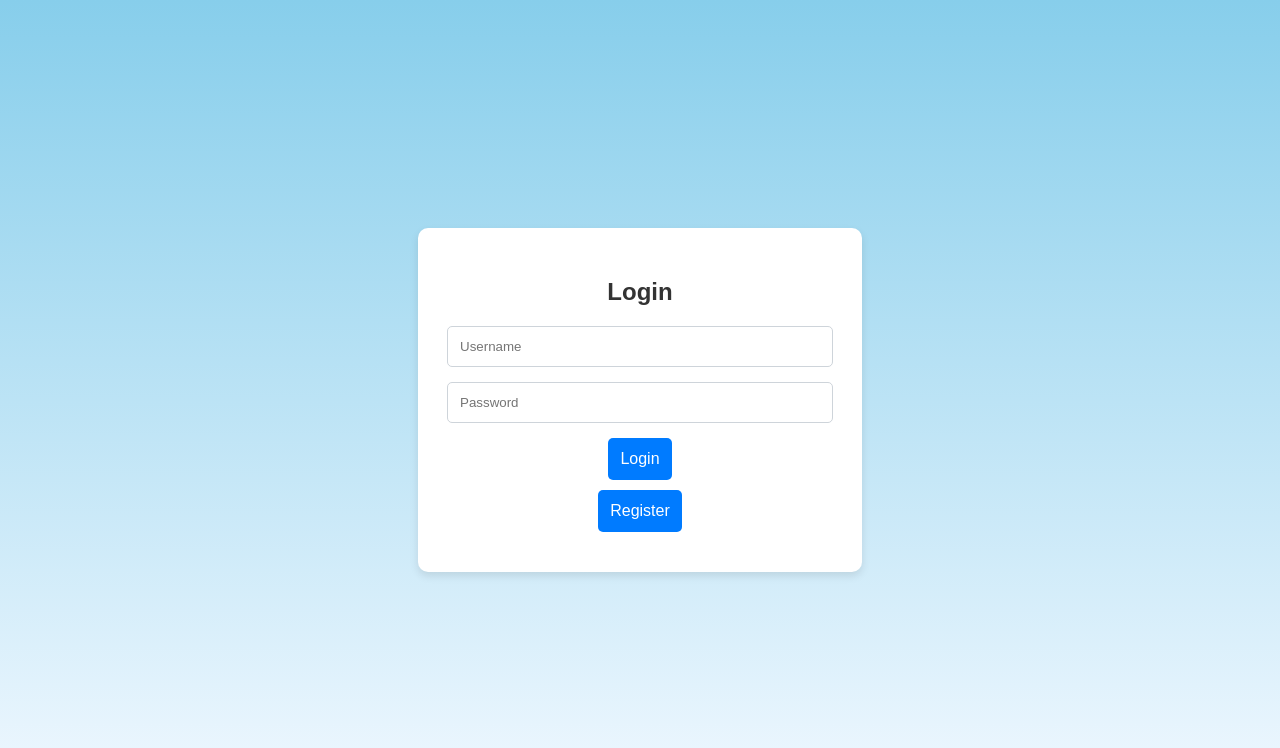
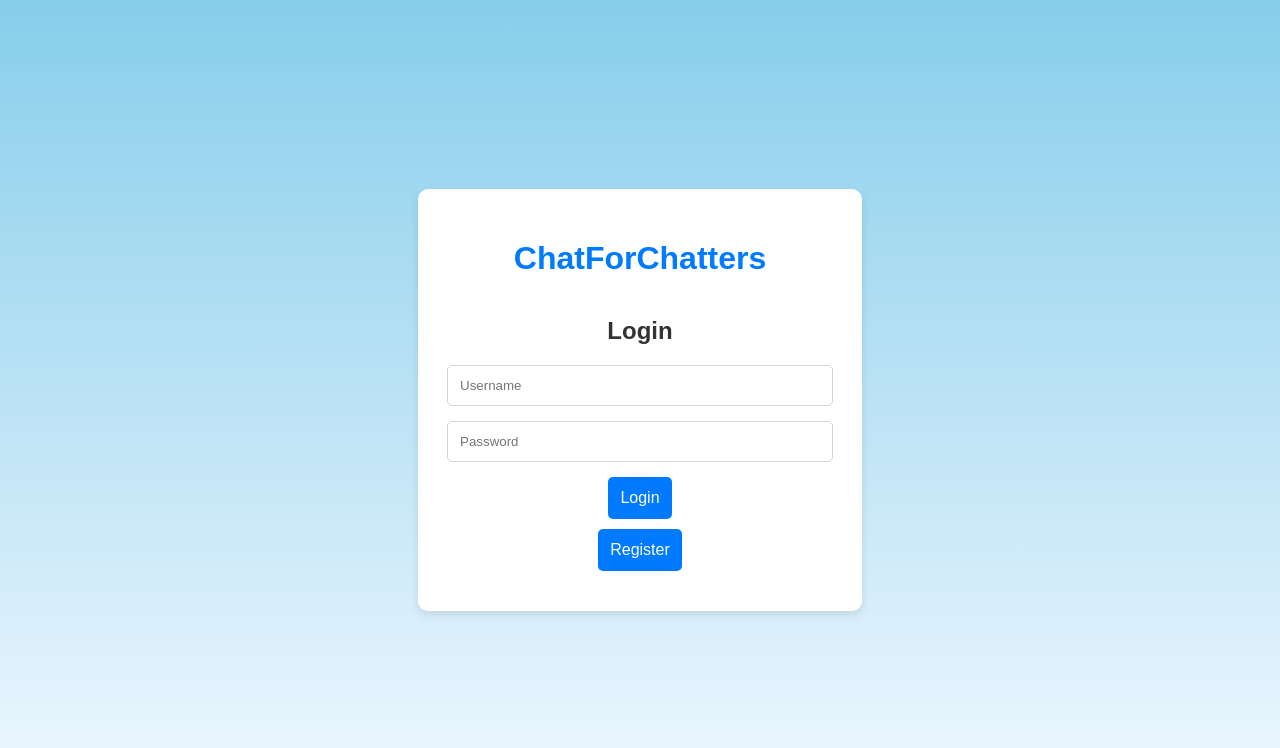
Before and after one commit to miro187/Chatapp, a website: page index.html in a window 1280 px wide. Drawn offline with nearby package versions, Linux system fonts and the light colour scheme; no server answers.

Commit message:
Update index.html 3

```diff
--- a/index.html
+++ b/index.html
@@ -8,14 +8,16 @@
 </head>
 <body>
     <div id="login" class="container">
+        <h1>ChatForChatters</h1>
         <h2>Login</h2>
         <input type="text" id="username" placeholder="Username">
         <input type="password" id="password" placeholder="Password">
-        <button onclick="login()">Login</button>
+        <button onclick="login()" id="loginButton">Login</button>
         <button onclick="showRegister()">Register</button>
         <div id="loginError" class="error" style="display:none;">Invalid username or password</div>
     </div>
     <div id="register" class="container" style="display:none;">
+        <h1>ChatForChatters</h1>
         <h2>Register</h2>
         <input type="text" id="regUsername" placeholder="Username">
         <input type="password" id="regPassword" placeholder="Password">
```
